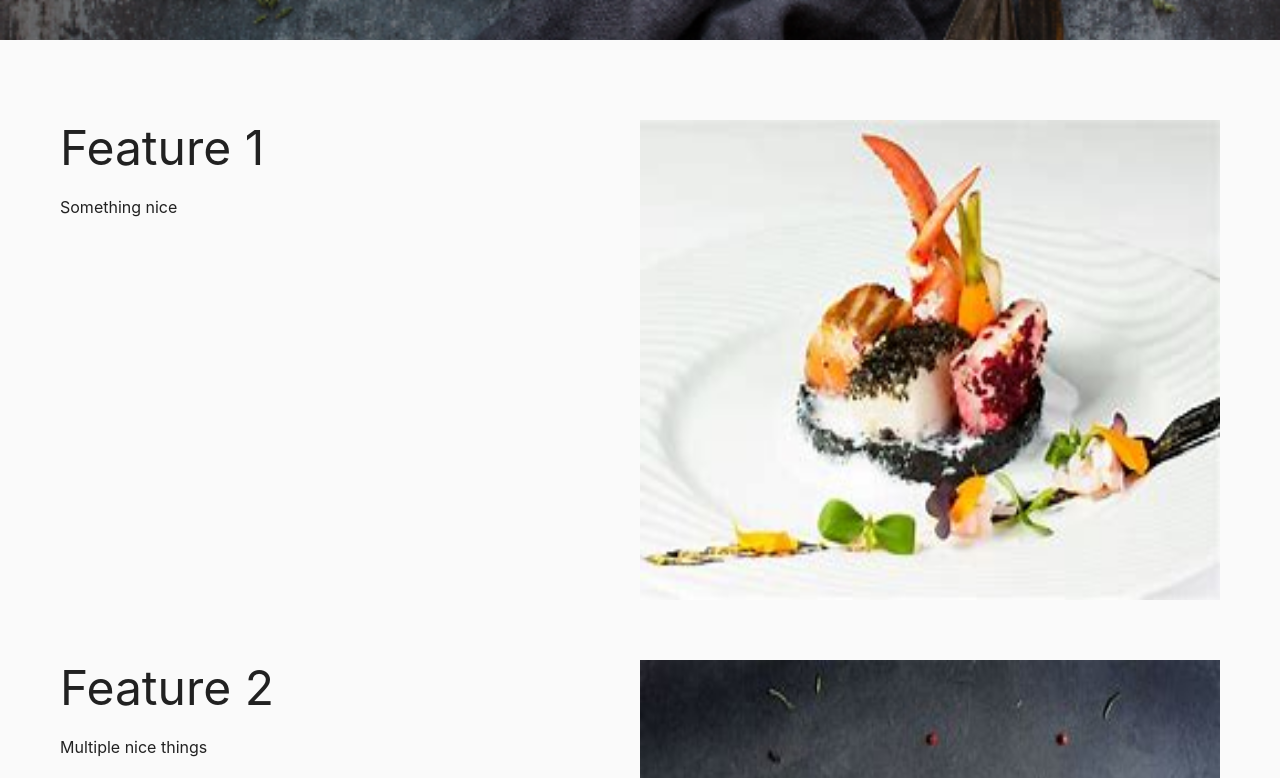
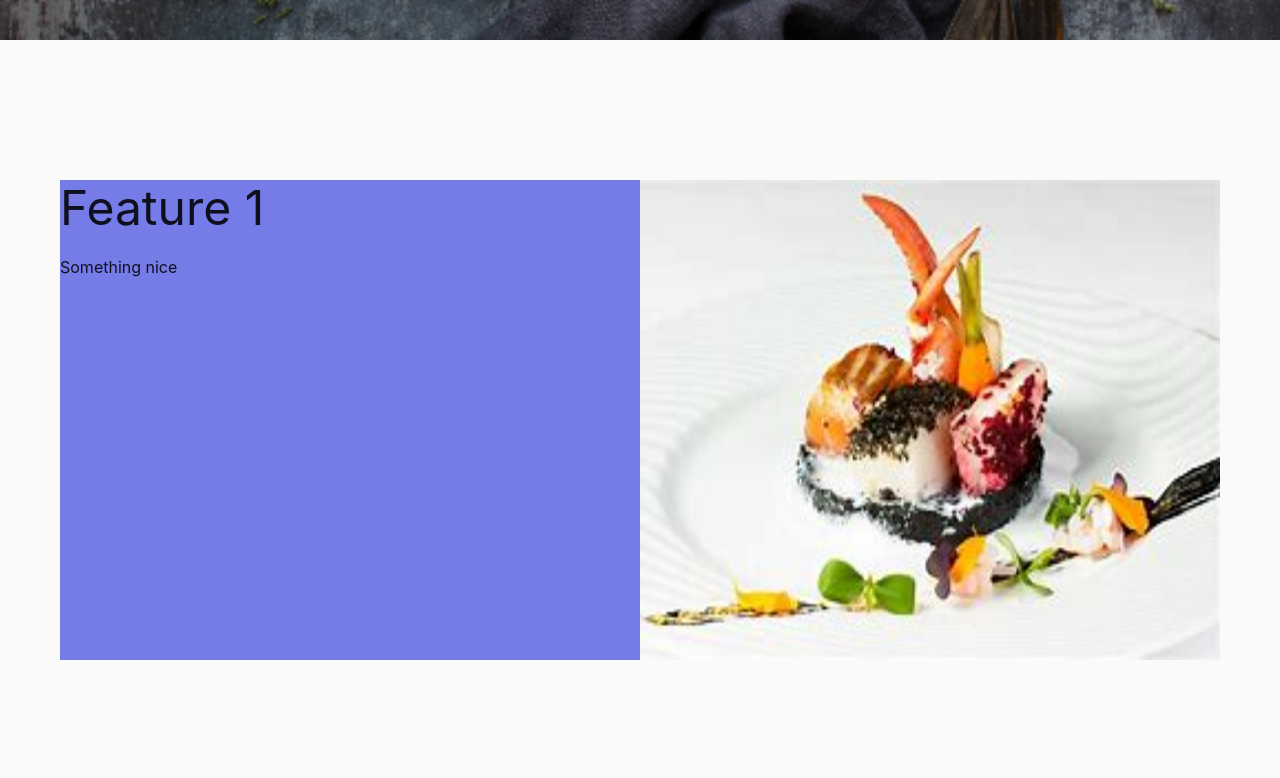
Before and after one commit to mercspring/experience-indulgence, a React (Create React App) app: page / in a window 1280 px wide. Shown: the part 500-1278 px from the top of the page. Built offline with nearby package versions, Linux system fonts and the light colour scheme.

Commit message:
index feature styling

```diff
--- a/src/components/Feature/index.js
+++ b/src/components/Feature/index.js
@@ -4,13 +4,21 @@ import React, { useState, useEffect } from "react";
 import { makeStyles } from '@material-ui/core/styles';
 import Grid from "@material-ui/core/Grid"
 import { Typography } from "@material-ui/core";
+import { FilterNone, HowToVote, ViewHeadline } from "@material-ui/icons";
 
 const useStyles = makeStyles((theme) => ({
+        // background: {
+        // background: theme.palette.secondary.light,
+        // width: '100%',
+        // height: "100%",
+
+        //  },
         image: {
               width: '100%',
               height: "480px"
         },
         container:{
+                background: theme.palette.primary.light,
                 height:"480px",
                 margin: "60px 0"
         }
@@ -19,6 +27,7 @@ const useStyles = makeStyles((theme) => ({
 function Feature(props) {
         const classes = useStyles();
 	return (
+                <Grid container className={classes.background}>
                 <Grid container className={classes.container}>
                         <Grid item xs={6}>
                                 <Typography variant="h3" gutterBottom>
@@ -32,6 +41,7 @@ function Feature(props) {
                                 <img className={classes.image}src={props.props.imageUrl} alt={props.props.title}/>
                         </Grid>
                 </Grid>
+                </Grid>
 	);
 }
 
```
